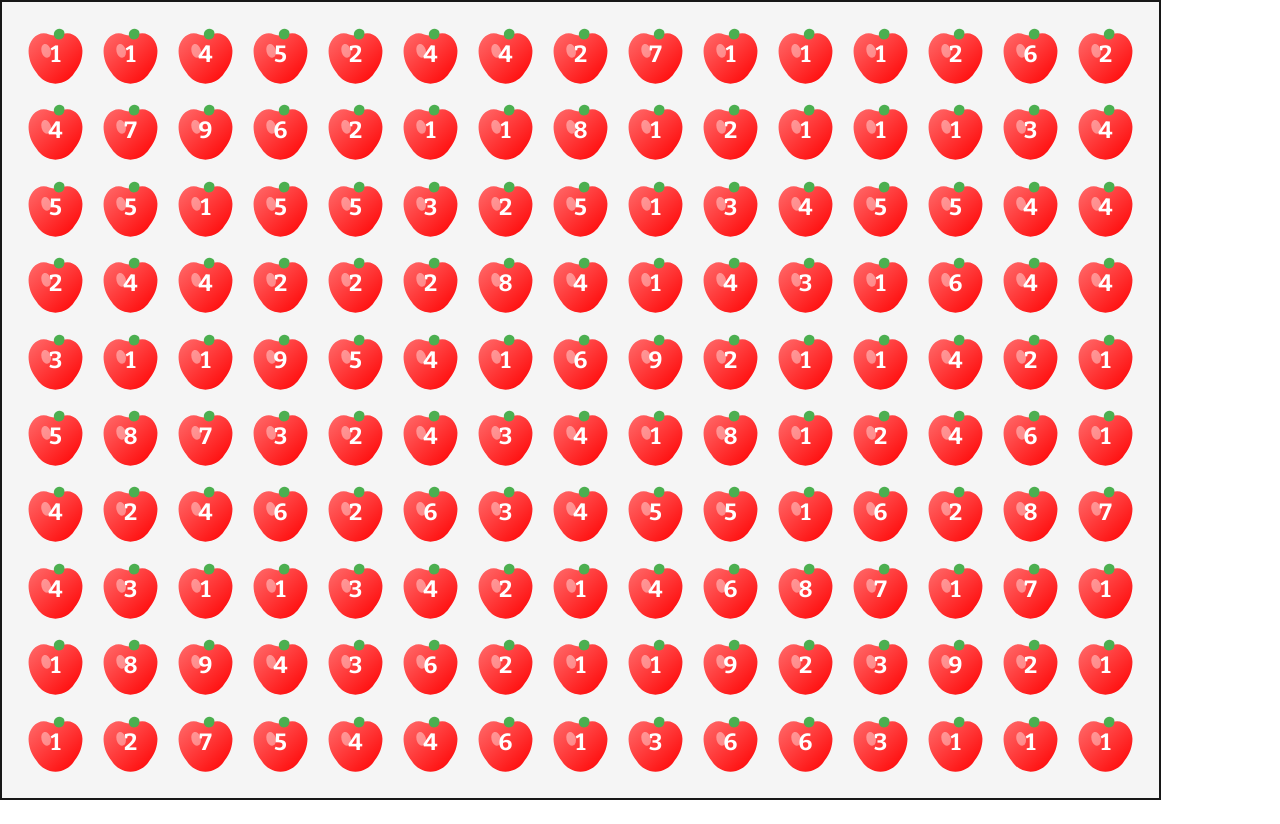
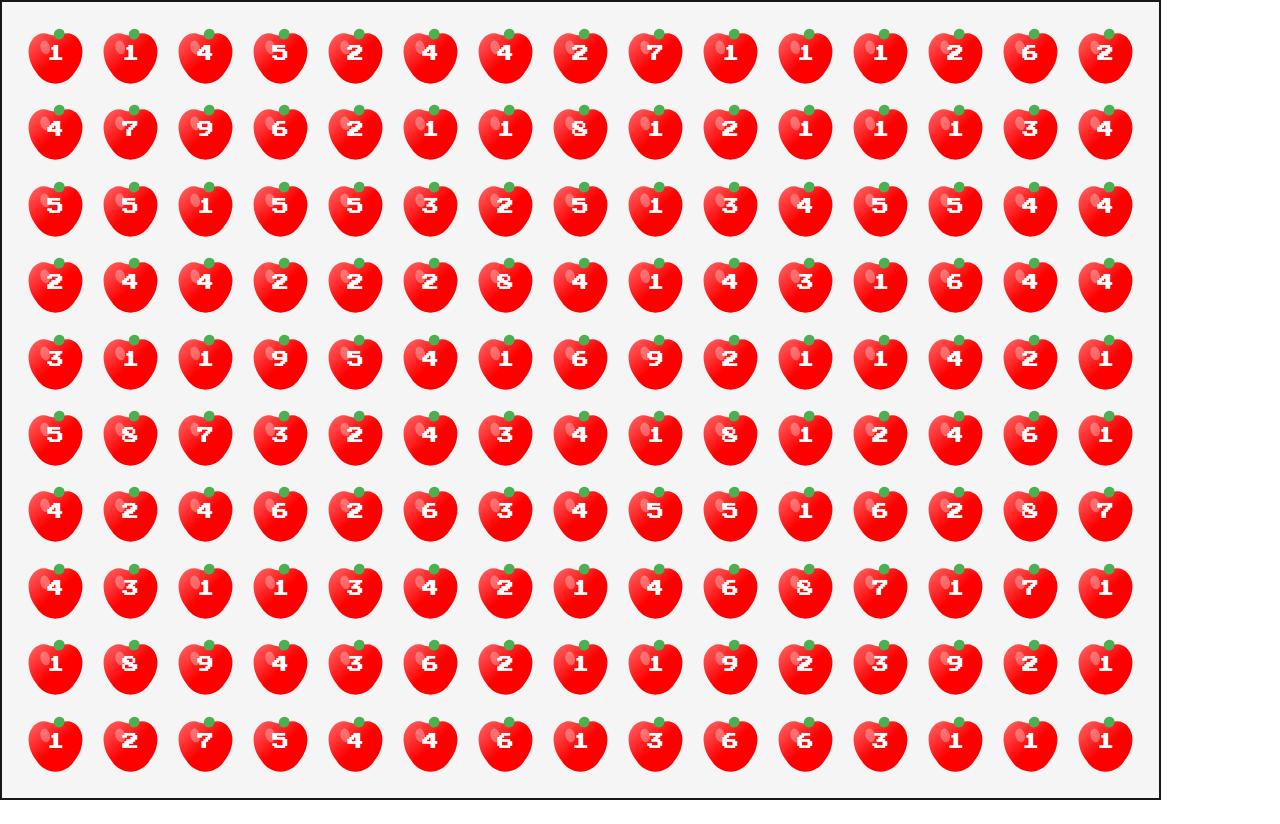
Before and after one commit to kmarellano/fujiten, a Next.js app: page / in a window 1280 px wide. Built offline with nearby package versions, Linux system fonts and the light colour scheme.

Commit message:
feat: adjust font and apple color to emphasize number

```diff
--- a/src/app/layout.tsx
+++ b/src/app/layout.tsx
@@ -1,12 +1,12 @@
 import type { Metadata } from 'next';
-import { Bitter } from 'next/font/google';
+import { Press_Start_2P } from 'next/font/google';
 import '@/styles/globals.css';
 
-const bitter = Bitter({
+const pressStart2P = Press_Start_2P({
     subsets: ['latin'],
-    display: 'swap',
+    weight: '400',
+    fallback: ['sans-serif'],
 });
-
 export const metadata: Metadata = {
     title: 'Create Next App',
     description: 'Generated by create next app',
@@ -19,7 +19,7 @@ export default function RootLayout({
 }>) {
     return (
         <html lang="en">
-            <body className={`${bitter.className} antialiased`}>
+            <body className={`${pressStart2P.className} antialiased`}>
                 {children}
             </body>
         </html>
--- a/src/components/AppleIcon/AppleIcon.tsx
+++ b/src/components/AppleIcon/AppleIcon.tsx
@@ -33,7 +33,7 @@ const AppleIcon = memo(
                             y2="100%"
                         >
                             <stop offset="0%" stopColor="#ff6b6b" />
-                            <stop offset="100%" stopColor="red" />
+                            <stop offset="50%" stopColor="red" />
                         </linearGradient>
                     </defs>
 
@@ -47,11 +47,11 @@ const AppleIcon = memo(
 
                     <ellipse
                         cx="24"
-                        cy="28"
+                        cy="25"
                         rx="4"
                         ry="6"
                         fill="white"
-                        fillOpacity="0.4"
+                        fillOpacity="0.3"
                         transform="rotate(-15 24 28)"
                     />
 
@@ -66,7 +66,7 @@ const AppleIcon = memo(
                     <text
                         x="50%"
                         y="50%"
-                        fontSize="20"
+                        fontSize="14"
                         fontWeight="bold"
                         fill="white"
                         textAnchor="middle"
```
